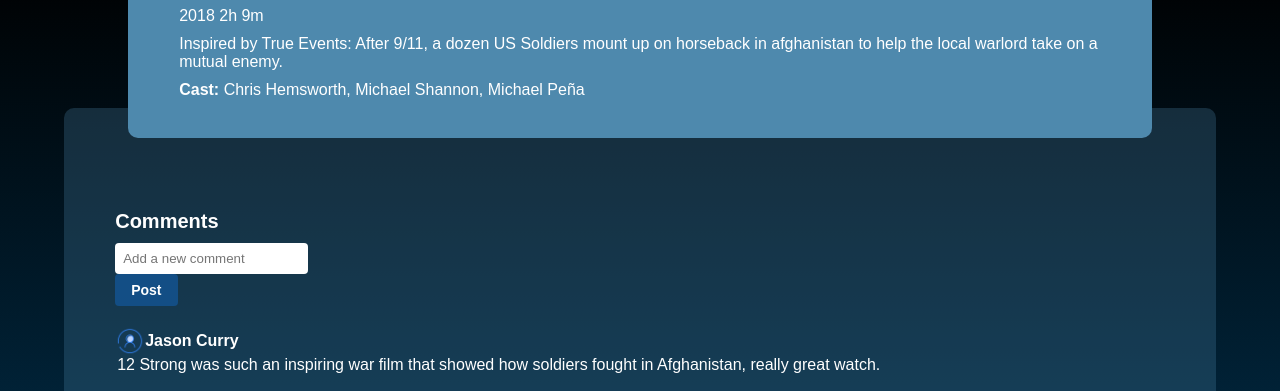
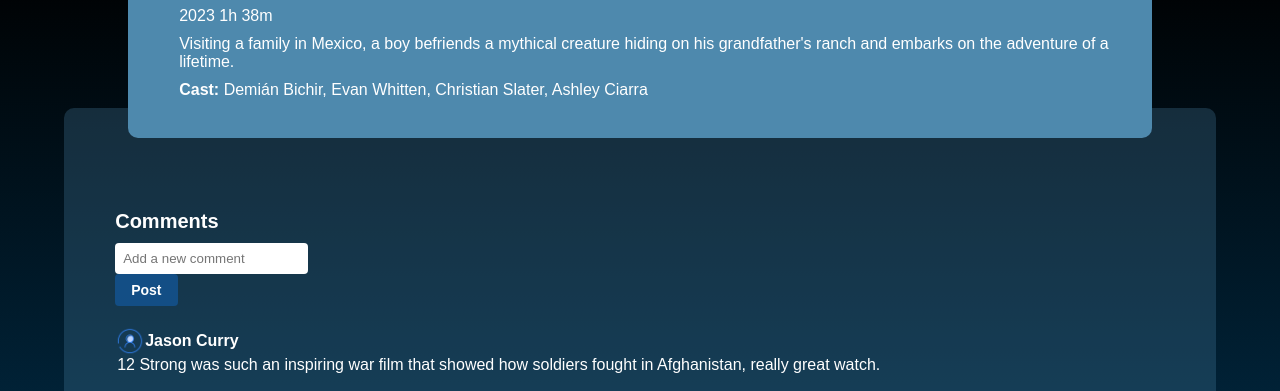
Before and after one commit to mneves1/ScreenSpot, a plain HTML site: page pages/movies/Chupa/Chupa.html in a window 1280 px wide. Shown: the part 703-1094 px from the top of the page. Drawn offline with Linux system fonts and the light colour scheme.

Commit message:
Update Chupa.html

```diff
--- a/pages/movies/Chupa/Chupa.html
+++ b/pages/movies/Chupa/Chupa.html
@@ -63,13 +63,13 @@
         <button><a href="https://www.netflix.com/watch/80992263?trackId=255824129&tctx=0%2C0%2CNAPA%40%40%7C5f010f6c-eb21-4b2b-b3ab-1d9442ea0f29-124026200_titles%2F1%2F%2Fchu%2F0%2F0%2CNAPA%40%40%7C5f010f6c-eb21-4b2b-b3ab-1d9442ea0f29-124026200_titles%2F1%2F%2Fchu%2F0%2F0%2Cunknown%2C%2C5f010f6c-eb21-4b2b-b3ab-1d9442ea0f29-124026200%7C1%2CtitlesResults%2C%2CVideo%3A80992263%2CdetailsPagePlayButton">Watch Now</a></button>
       </div>
       <div class="rating-section">
-        <p>2018 2h 9m</p>
+        <p>2023 1h 38m</p>
       </div>
       <div class ="desctiption">
-        <p> Inspired by True Events: After 9/11, a dozen US Soldiers mount up on horseback in afghanistan to help the local warlord take on a mutual enemy.</p>
+        <p> Visiting a family in Mexico, a boy befriends a mythical creature hiding on his grandfather's ranch and embarks on the adventure of a lifetime. </p>
       </div>
       <div class="casting-section">
-        <p><strong>Cast:</strong> Chris Hemsworth, Michael Shannon, Michael Peña </p>
+        <p><strong>Cast:</strong> Demián Bichir, Evan Whitten, Christian Slater, Ashley Ciarra </p>
       </div>
     </section>
 
```
